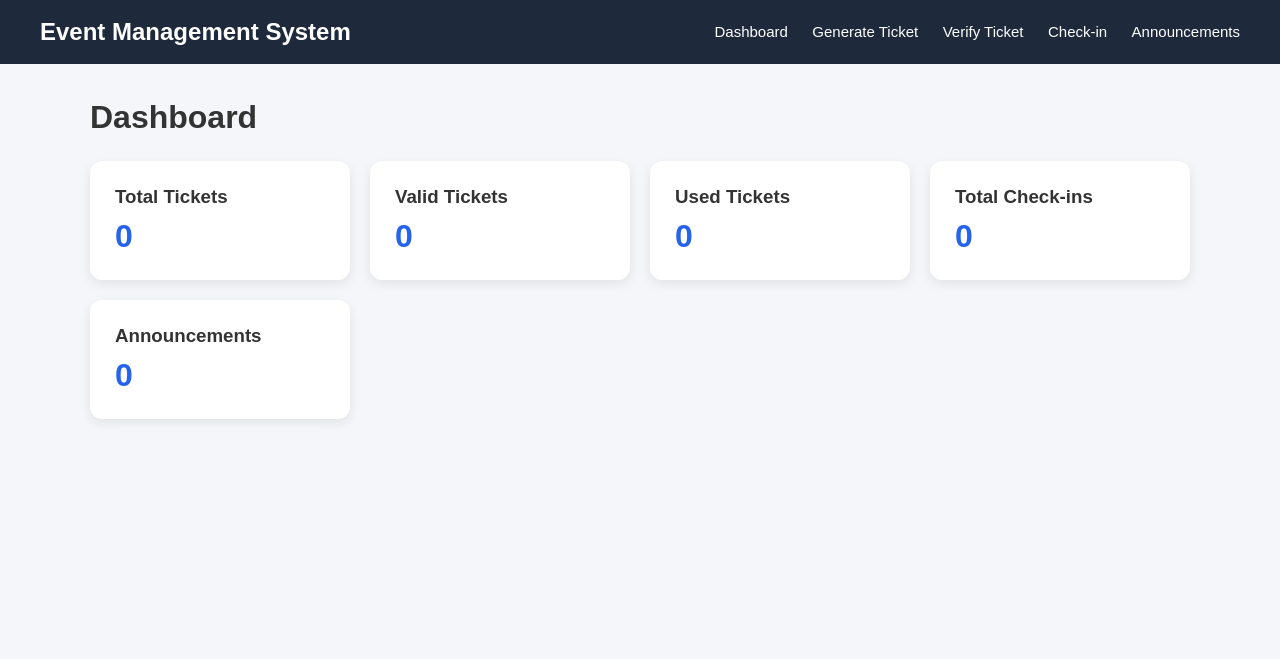
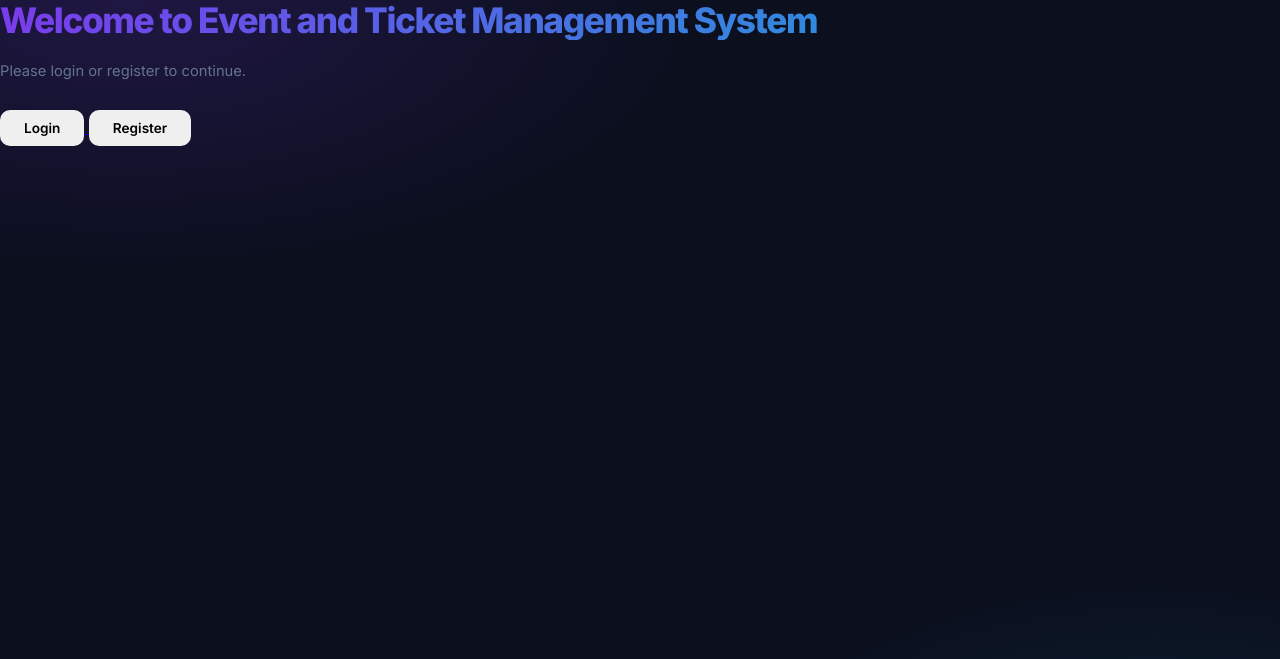
Before and after one commit to A7-Adib/Event-Ticket-Management-System, a PHP site: page / in a window 1280 px wide. Shown: the top 659 px of the page. Run offline with PHP 8.4, Linux system fonts and the light colour scheme; data that the repository does not hold is empty.

Commit message:
update index

```diff
--- a/index.php
+++ b/index.php
@@ -1,97 +1,38 @@
 <?php
-include "config.php";
+session_start();
 
-$tickets = $conn->query("SELECT COUNT(*) AS total FROM tickets")->fetch_assoc()["total"];
+include("config/database.php");
 
-$valid = $conn->query(
-    "SELECT COUNT(*) AS total FROM tickets WHERE status='Valid'"
-)->fetch_assoc()["total"];
-
-$used = $conn->query(
-    "SELECT COUNT(*) AS total FROM tickets WHERE status='Used'"
-)->fetch_assoc()["total"];
-
-$checkins = $conn->query(
-    "SELECT COUNT(*) AS total FROM check_in WHERE status='Checked-In'"
-)->fetch_assoc()["total"];
-
-$announcements = $conn->query(
-    "SELECT COUNT(*) AS total FROM announcements"
-)->fetch_assoc()["total"];
+if (isset($_SESSION['user_id'])) {
+    header("Location: profile.php");
+    exit;
+}
 ?>
 
 <!DOCTYPE html>
-<html>
+<html lang="en">
 <head>
-
-<title>Event Management Dashboard</title>
-
-<link rel="stylesheet" href="style.css">
-
+    <meta charset="UTF-8">
+    <meta name="viewport" content="width=device-width, initial-scale=1.0">
+    <title>Welcome - Event and Ticket Management</title>
+    <link rel="stylesheet" href="CSS/style.css">
 </head>
 
 <body>
 
-<div class="navbar">
+    <h1>Welcome to Event and Ticket Management System</h1>
 
-    <h2>Event Management System</h2>
+    <p>Please login or register to continue.</p>
 
-    <div>
-        <a href="index.php">Dashboard</a>
-        <a href="ticket_generate.php">Generate Ticket</a>
-        <a href="ticket_verify.php">Verify Ticket</a>
-        <a href="checkin.php">Check-in</a>
-        <a href="announcements.php">Announcements</a>
-    </div>
+    <br>
 
-</div>
+    <a href="login.php">
+        <button type="button">Login</button>
+    </a>
 
-<div class="container">
-
-    <h1 class="dashboard-title">
-        Dashboard
-    </h1>
-
-    <div class="cards">
-
-        <div class="card">
-            <h3>Total Tickets</h3>
-            <div class="card-number">
-                <?php echo $tickets; ?>
-            </div>
-        </div>
-
-        <div class="card">
-            <h3>Valid Tickets</h3>
-            <div class="card-number">
-                <?php echo $valid; ?>
-            </div>
-        </div>
-
-        <div class="card">
-            <h3>Used Tickets</h3>
-            <div class="card-number">
-                <?php echo $used; ?>
-            </div>
-        </div>
-
-        <div class="card">
-            <h3>Total Check-ins</h3>
-            <div class="card-number">
-                <?php echo $checkins; ?>
-            </div>
-        </div>
-
-        <div class="card">
-            <h3>Announcements</h3>
-            <div class="card-number">
-                <?php echo $announcements; ?>
-            </div>
-        </div>
-
-    </div>
-
-</div>
+    <a href="register.php">
+        <button type="button">Register</button>
+    </a>
 
 </body>
 </html>
```
